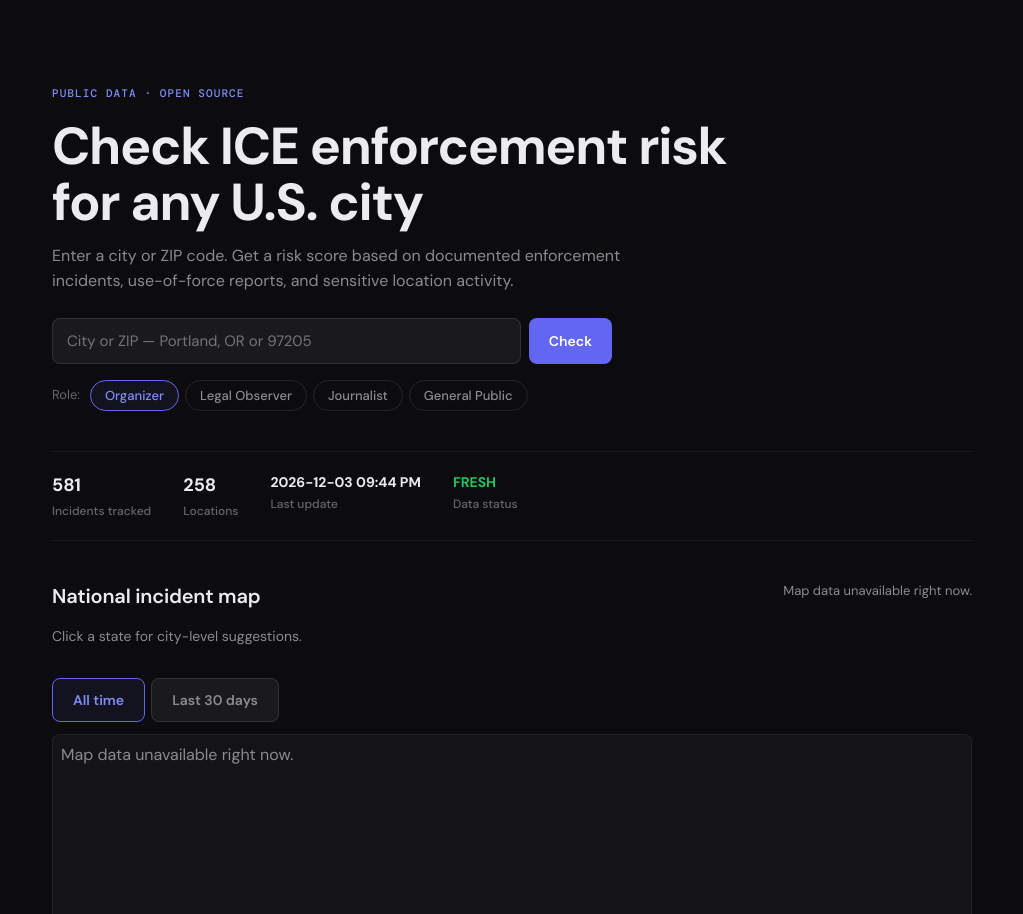
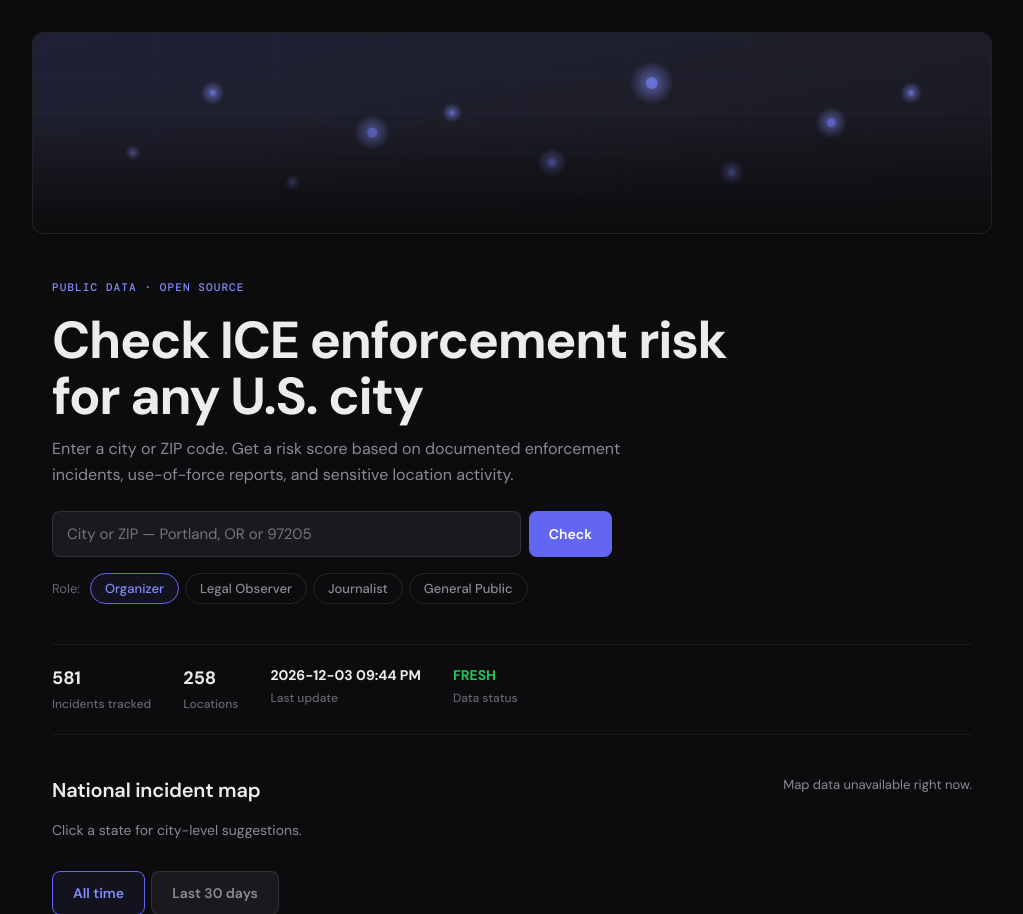
Before and after one commit to jacobarrio/protest-safety-checker, a Flask app: page / in a window 1280 px wide. Shown: the part 73-987 px from the top of the page, without its empty margins (128-1151 px from the left). Run offline with Flask 3, Linux system fonts and the light colour scheme; some libraries are stand-ins or nearby versions.

Commit message:
feat: add abstract data grid hero visual
SVG-based hero image with glowing data nodes on a grid,
connected by subtle lines. Represents enforcement data
network. Pure CSS/SVG, zero external assets, instant load.

```diff
--- a/static/site.css
+++ b/static/site.css
@@ -68,9 +68,33 @@ body {
 }
 .nav-links a:hover { color: var(--text); background: var(--panel); }
 
+/* ===== HERO VISUAL ===== */
+.hero-visual {
+  margin: 0 -20px;
+  overflow: hidden;
+  border-radius: var(--radius);
+  border: 1px solid var(--border);
+  background: var(--bg-soft);
+  position: relative;
+}
+.hero-visual::after {
+  content: "";
+  position: absolute;
+  inset: 0;
+  background: linear-gradient(to bottom, transparent 40%, var(--bg) 100%);
+  pointer-events: none;
+}
+.hero-grid {
+  width: 100%;
+  height: auto;
+  display: block;
+  min-height: 140px;
+  max-height: 200px;
+}
+
 /* ===== HERO ===== */
 .hero {
-  padding: 48px 0 40px;
+  padding: 40px 0 40px;
 }
 .eyebrow {
   display: inline-block;
--- a/templates/index.html
+++ b/templates/index.html
@@ -13,6 +13,72 @@
     <a href="/field-shield">Field Shield</a>
   </div>
 </nav>
+
+<div class="hero-visual" aria-hidden="true">
+  <svg class="hero-grid" viewBox="0 0 960 200" preserveAspectRatio="xMidYMid slice" xmlns="http://www.w3.org/2000/svg">
+    <defs>
+      <linearGradient id="glow" x1="0%" y1="0%" x2="100%" y2="100%">
+        <stop offset="0%" stop-color="#6366f1" stop-opacity="0.15"/>
+        <stop offset="50%" stop-color="#818cf8" stop-opacity="0.08"/>
+        <stop offset="100%" stop-color="#6366f1" stop-opacity="0.02"/>
+      </linearGradient>
+      <radialGradient id="dot-glow" cx="50%" cy="50%" r="50%">
+        <stop offset="0%" stop-color="#818cf8" stop-opacity="0.6"/>
+        <stop offset="100%" stop-color="#818cf8" stop-opacity="0"/>
+      </radialGradient>
+    </defs>
+    <rect width="960" height="200" fill="url(#glow)"/>
+    <!-- Grid lines -->
+    <g stroke="rgba(99,102,241,0.06)" stroke-width="1">
+      <line x1="0" y1="40" x2="960" y2="40"/>
+      <line x1="0" y1="80" x2="960" y2="80"/>
+      <line x1="0" y1="120" x2="960" y2="120"/>
+      <line x1="0" y1="160" x2="960" y2="160"/>
+      <line x1="120" y1="0" x2="120" y2="200"/>
+      <line x1="240" y1="0" x2="240" y2="200"/>
+      <line x1="360" y1="0" x2="360" y2="200"/>
+      <line x1="480" y1="0" x2="480" y2="200"/>
+      <line x1="600" y1="0" x2="600" y2="200"/>
+      <line x1="720" y1="0" x2="720" y2="200"/>
+      <line x1="840" y1="0" x2="840" y2="200"/>
+    </g>
+    <!-- Data points - abstract representation of enforcement activity -->
+    <g>
+      <circle cx="180" cy="60" r="3" fill="#6366f1" opacity="0.4"/>
+      <circle cx="180" cy="60" r="12" fill="url(#dot-glow)"/>
+      <circle cx="340" cy="100" r="5" fill="#6366f1" opacity="0.6"/>
+      <circle cx="340" cy="100" r="18" fill="url(#dot-glow)"/>
+      <circle cx="420" cy="80" r="2.5" fill="#6366f1" opacity="0.3"/>
+      <circle cx="420" cy="80" r="10" fill="url(#dot-glow)"/>
+      <circle cx="520" cy="130" r="4" fill="#6366f1" opacity="0.5"/>
+      <circle cx="520" cy="130" r="15" fill="url(#dot-glow)"/>
+      <circle cx="620" cy="50" r="6" fill="#6366f1" opacity="0.7"/>
+      <circle cx="620" cy="50" r="22" fill="url(#dot-glow)"/>
+      <circle cx="700" cy="140" r="3.5" fill="#6366f1" opacity="0.45"/>
+      <circle cx="700" cy="140" r="13" fill="url(#dot-glow)"/>
+      <circle cx="800" cy="90" r="4.5" fill="#6366f1" opacity="0.55"/>
+      <circle cx="800" cy="90" r="16" fill="url(#dot-glow)"/>
+      <circle cx="260" cy="150" r="2" fill="#6366f1" opacity="0.25"/>
+      <circle cx="260" cy="150" r="8" fill="url(#dot-glow)"/>
+      <circle cx="880" cy="60" r="3" fill="#6366f1" opacity="0.35"/>
+      <circle cx="880" cy="60" r="11" fill="url(#dot-glow)"/>
+      <circle cx="100" cy="120" r="2" fill="#6366f1" opacity="0.2"/>
+      <circle cx="100" cy="120" r="8" fill="url(#dot-glow)"/>
+    </g>
+    <!-- Connecting lines between some points -->
+    <g stroke="#6366f1" stroke-width="0.5" opacity="0.12">
+      <line x1="180" y1="60" x2="340" y2="100"/>
+      <line x1="340" y1="100" x2="420" y2="80"/>
+      <line x1="420" y1="80" x2="520" y2="130"/>
+      <line x1="520" y1="130" x2="620" y2="50"/>
+      <line x1="620" y1="50" x2="700" y2="140"/>
+      <line x1="700" y1="140" x2="800" y2="90"/>
+      <line x1="800" y1="90" x2="880" y2="60"/>
+      <line x1="100" y1="120" x2="180" y2="60"/>
+      <line x1="260" y1="150" x2="340" y2="100"/>
+    </g>
+  </svg>
+</div>
 
 <section class="hero">
   <div class="eyebrow">PUBLIC DATA · OPEN SOURCE</div>
```
